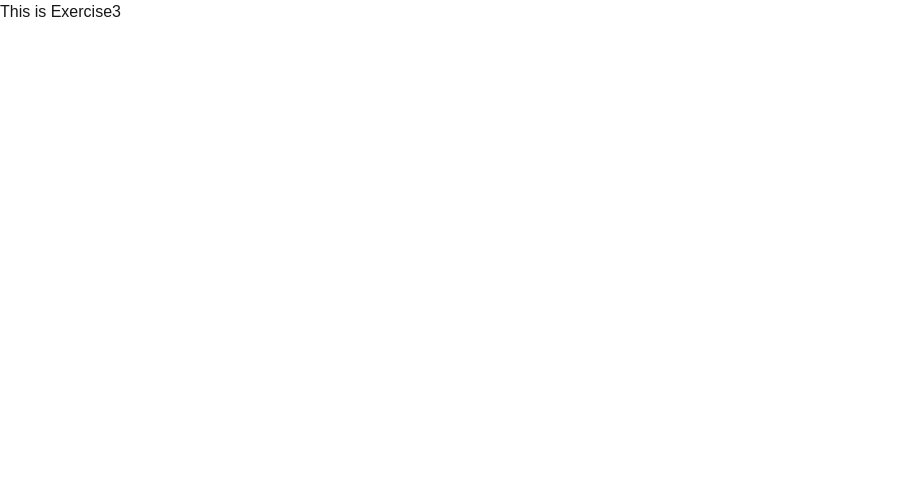
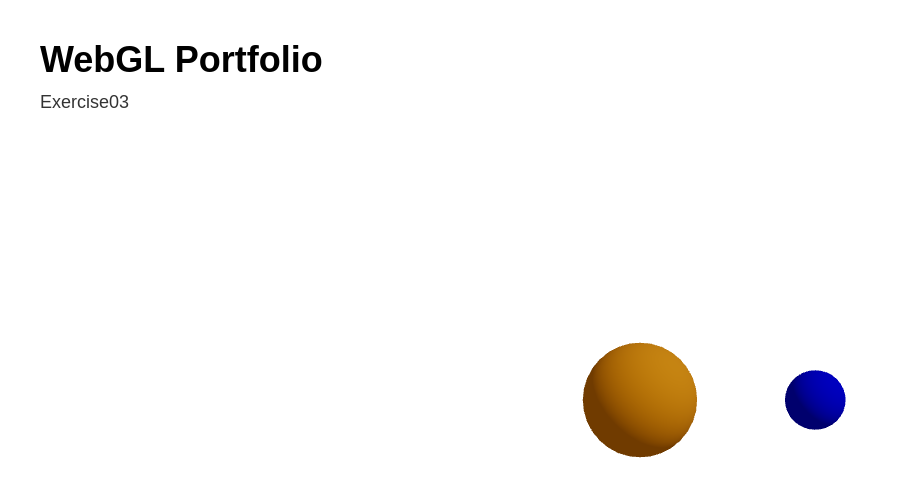
Before and after one commit to Naoya-abe/first-three.js, a Next.js app: page /exercise-03 in a window 1280 px wide. Shown: the top 496 px of the page, without its empty margins (0-909 px from the left). Built offline with nearby package versions, Linux system fonts and the light colour scheme.

Commit message:
complete exercise3

```diff
--- /dev/null
+++ b/app/exercise-03/_components/Earth.tsx
@@ -0,0 +1,7 @@
+'use client'
+
+import Sphere from './Sphere'
+
+export default function Earth() {
+  return <Sphere color="blue" radius={0.5} position={[3, 0, 0]} />
+}
--- /dev/null
+++ b/app/exercise-03/_components/SolarSystem.tsx
@@ -0,0 +1,26 @@
+'use client'
+
+import { useFrame } from '@react-three/fiber'
+import { useRef } from 'react'
+import * as THREE from 'three'
+import Sun from './Sun'
+import Earth from './Earth'
+
+const ANGULAR_SPEED = (2 * Math.PI) / 4 // 角速度 (動きの速さ/周期)
+
+export default function SolarSystem() {
+  const groupRef = useRef<THREE.Group>(null!)
+
+  useFrame((_state, delta) => {
+    if (!groupRef.current) return
+
+    groupRef.current.rotation.y += ANGULAR_SPEED * delta
+  })
+
+  return (
+    <group ref={groupRef}>
+      <Sun />
+      <Earth />
+    </group>
+  )
+}
--- /dev/null
+++ b/app/exercise-03/_components/Sphere.tsx
@@ -0,0 +1,19 @@
+'use client'
+
+type Vector3 = readonly [number, number, number]
+
+interface Props {
+  color: string
+  radius: number
+  position: Vector3
+}
+
+export default function Sphere(props: Props) {
+  const { color, radius, position } = props
+  return (
+    <mesh position={position}>
+      <sphereGeometry args={[radius, 32, 16]} />
+      <meshStandardMaterial color={color} />
+    </mesh>
+  )
+}
--- /dev/null
+++ b/app/exercise-03/_components/Sun.tsx
@@ -0,0 +1,7 @@
+'use client'
+
+import Sphere from './Sphere'
+
+export default function Sun() {
+  return <Sphere color="orange" radius={1} position={[0, 0, 0]} />
+}
--- a/app/exercise-03/page.tsx
+++ b/app/exercise-03/page.tsx
@@ -1,3 +1,16 @@
+import Scene from '@/components/canvas/Scene'
+import SolarSystem from './_components/SolarSystem'
+
 export default function Exercise3() {
-  return <div>This is Exercise3</div>
+  return (
+    <main className="flex min-h-screen flex-col items-center justify-between relative">
+      <div className="absolute top-10 left-10 z-10 text-black pointer-events-none">
+        <h1 className="text-4xl font-bold">WebGL Portfolio</h1>
+        <p className="mt-2 text-lg opacity-80">Exercise03</p>
+      </div>
+      <Scene className="w-full h-screen">
+        <SolarSystem />
+      </Scene>
+    </main>
+  )
 }
--- a/components/canvas/Scene.tsx
+++ b/components/canvas/Scene.tsx
@@ -13,7 +13,7 @@ export default function Scene({ children, className }: Props) {
     <div className={className}>
       <Canvas
         // カメラの初期位置設定 (fov: 視野角, position: [x, y, z])
-        camera={{ position: [0, 0, 5], fov: 50 }}
+        camera={{ position: [0, 0, 15], fov: 50 }}
       >
         {/* 照明設定 */}
         <ambientLight intensity={0.5} />
```
